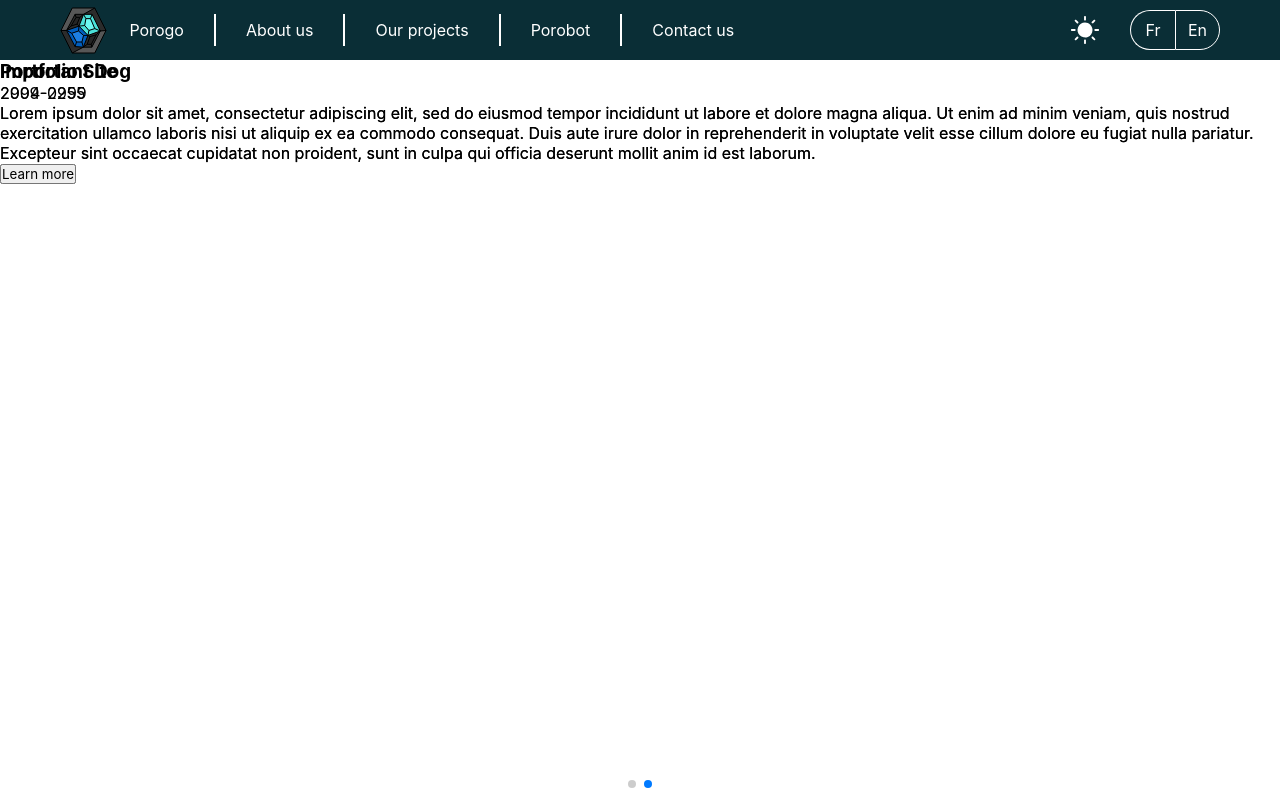
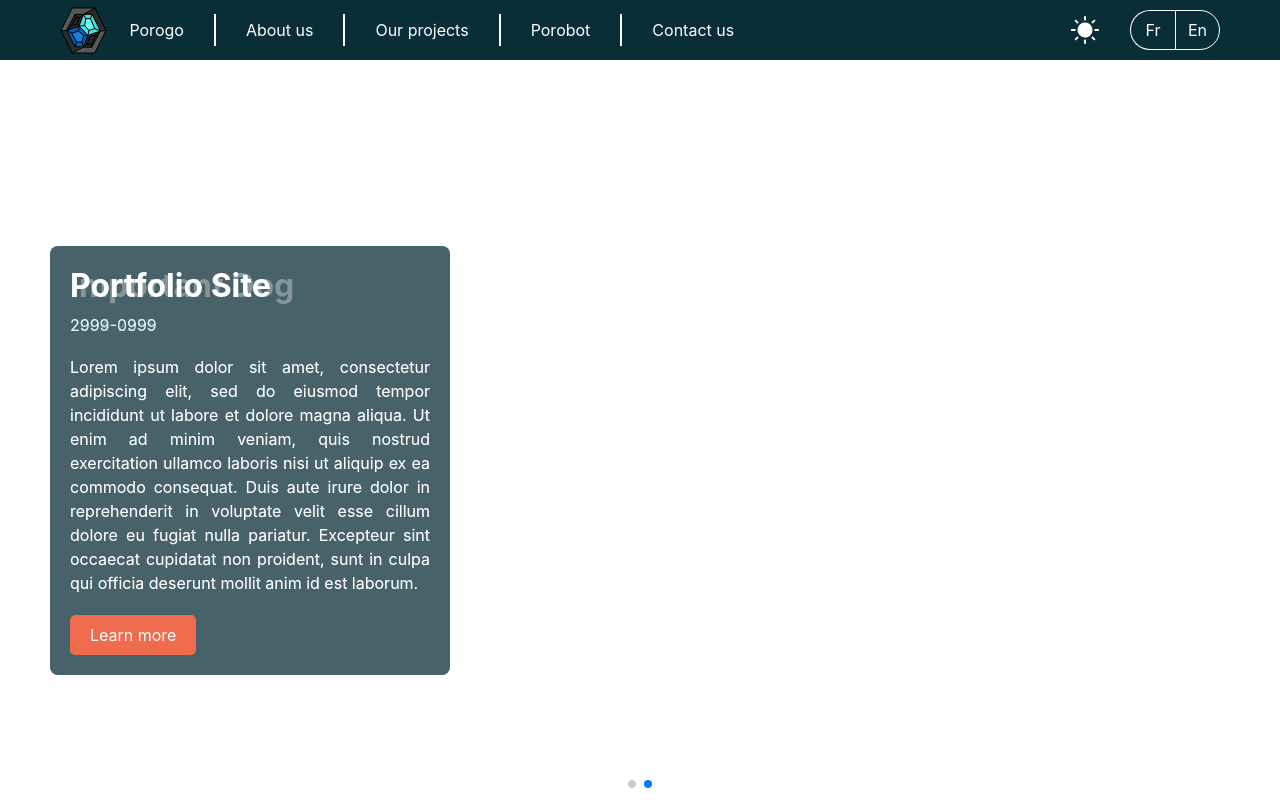
Before and after one commit to Porogoramer/porogoramer.com, a React app in the folder porogo/frontend/: page /projects in a window 1280 px wide. Shown: the top 800 px of the page. Built offline with nearby package versions, Linux system fonts and the light colour scheme; the HTML template or start-up script is replaced by a standard one.

Commit message:
Style: Add styling for ProjectShowcase component

```diff
--- /dev/null
+++ b/porogo/frontend/static/styles/common/_project_showcase.scss
@@ -0,0 +1,53 @@
+.project-showcase {
+  display: flex;
+  align-items: center;
+  justify-content: flex-start;
+  height: 100vh;
+  background-size: cover;
+  background-position: center;
+  padding-left: 50px;
+  color: $text-color-white;
+
+  .project-info {
+    max-width: 400px;
+    background-color: rgba($background-color, 0.5);
+    padding: 20px;
+    border-radius: 8px;
+
+    .project-title {
+      font-size: 2rem;
+      font-weight: bold;
+    }
+
+    .project-date {
+      font-size: 1rem;
+      margin-top: 10px;
+      color: $cloudy-blue;
+    }
+
+    .project-description {
+      font-size: 1rem;
+      margin-top: 20px;
+      line-height: 1.5;
+      text-align: justify;
+    }
+
+    .learn-more-button {
+      display: inline-block;
+      margin-top: 20px;
+      padding: 10px 20px;
+      font-size: 1rem;
+      color: $text-color-white;
+      background-color: #EE6C4D;
+      border: none;
+      border-radius: 5px;
+      cursor: pointer;
+
+      &:hover {
+        background-color: #e5533b;
+        text-shadow: 0.05rem 0.05rem $teal;
+        box-shadow: 0.2rem 0.2rem $dark-blue;
+      }
+    }
+  }
+}
--- a/porogo/frontend/static/styles/main.scss
+++ b/porogo/frontend/static/styles/main.scss
@@ -4,6 +4,7 @@
 @import "./views/home";
 @import "./views/allprojects";
 @import "./common/project_card";
+@import "./common/project_showcase";
 
 * {
     padding: 0;
```
